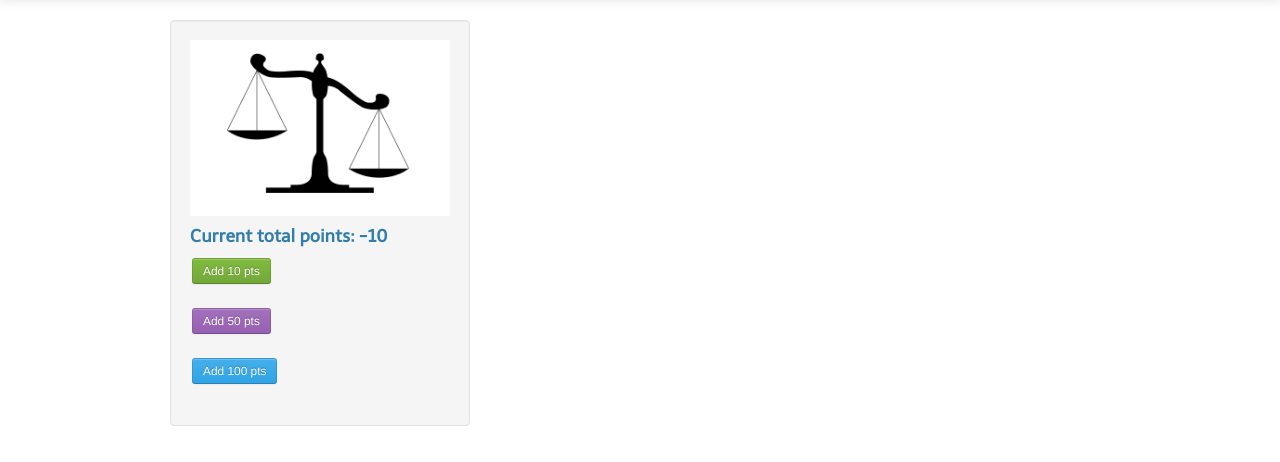
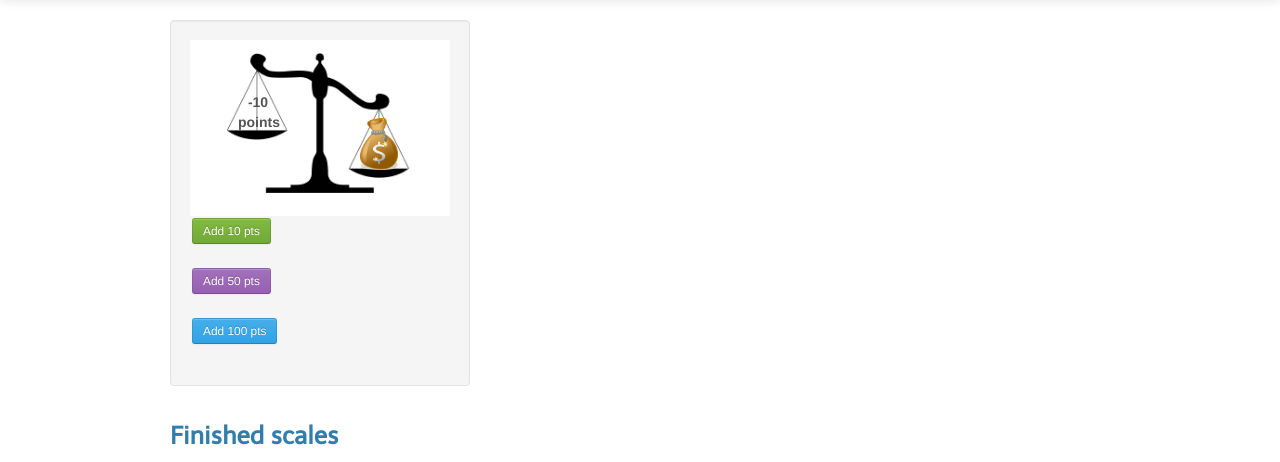
Before and after one commit to tb6272574/fuel, a Django app: page /game/ in a window 1280 px wide. Shown: the part 51-513 px from the top of the page. Run offline with Django 3.2, Linux system fonts and the light colour scheme; a user stored in the database is signed in; tables that the repository leaves empty hold one stand-in row (values such as "Sample post"); some libraries are stand-ins or nearby versions.

Commit message:
image now shown on scale

```diff
--- a/fuel/templates/game.html
+++ b/fuel/templates/game.html
@@ -5,8 +5,15 @@
     {% for scale in active_scales %}
     <div class="span4">
         <div class="well">
-        <img src="/static/img/scale_tilt.jpg"></img>
-        <h4>Current total points: {{ scale.current_value }}</h4>
+            <div style="position: relative;">
+                <img src="/static/img/scale_tilt.jpg">
+                <div style="position:absolute;top:42px;left:48px;width:40px">
+                    <p> <center> <b> {{ scale.current_value }} points </b> </center></p>
+                </div>
+                <div style="position:absolute;top:78px;left:170px;">
+                  <img src="/static/img/prize.png" height="48" width="38">
+                </div>
+            </div>
         <form method="POST" action="/action/addscale/{{ scale.id }}/10/">
             {% csrf_token %}
             <button id="add10" name="add10" class="btn btn-success btn-small" style="margin: 2px;">Add 10 pts</button>
```
Also changed, not shown: fuel/static/img/prize.png (added).
